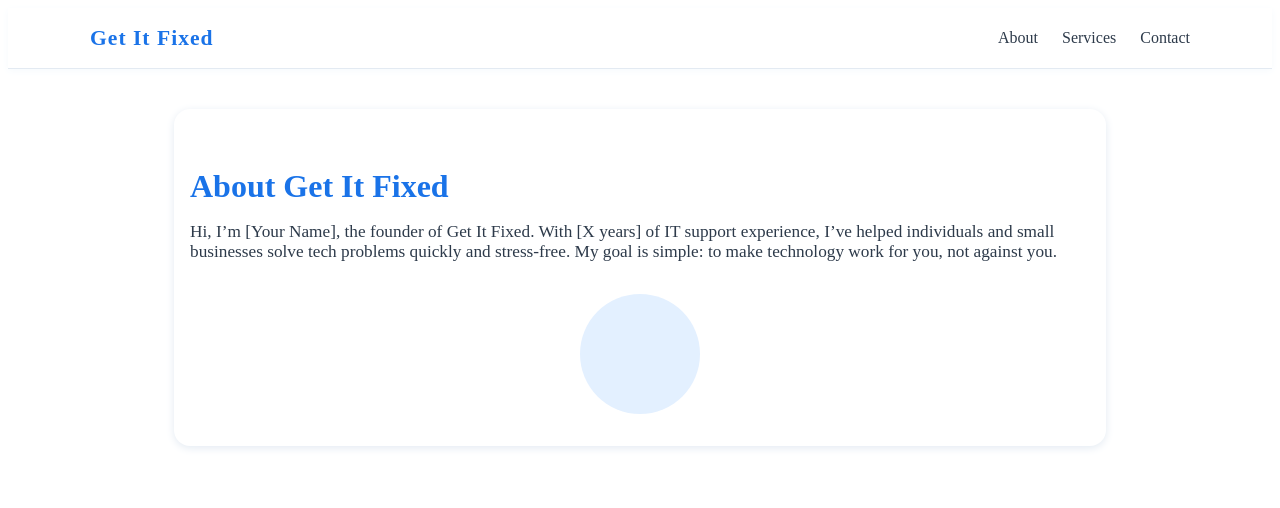
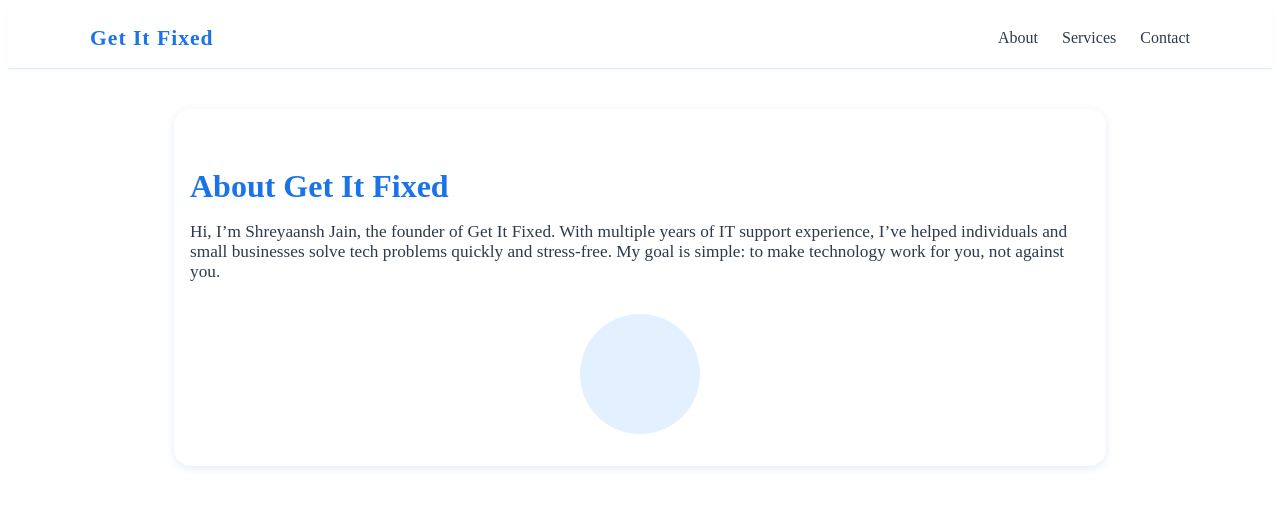
Before and after one commit to saranshgupta1995/get-it-fixed, a Next.js app: page /about in a window 1280 px wide. Shown: the top 508 px of the page. Built offline with nearby package versions, Linux system fonts and the light colour scheme.

Commit message:
update text

```diff
--- a/src/app/about/page.tsx
+++ b/src/app/about/page.tsx
@@ -23,7 +23,7 @@ export default function About() {
                 About Get It Fixed
             </h1>
             <p style={{ fontSize: "1.08rem", color: "#2d3a4a" }}>
-                Hi, I’m [Your Name], the founder of Get It Fixed. With [X years] of IT
+                Hi, I’m Shreyaansh Jain, the founder of Get It Fixed. With multiple years of IT
                 support experience, I’ve helped individuals and small businesses solve
                 tech problems quickly and stress-free. My goal is simple: to make
                 technology work for you, not against you.
```
